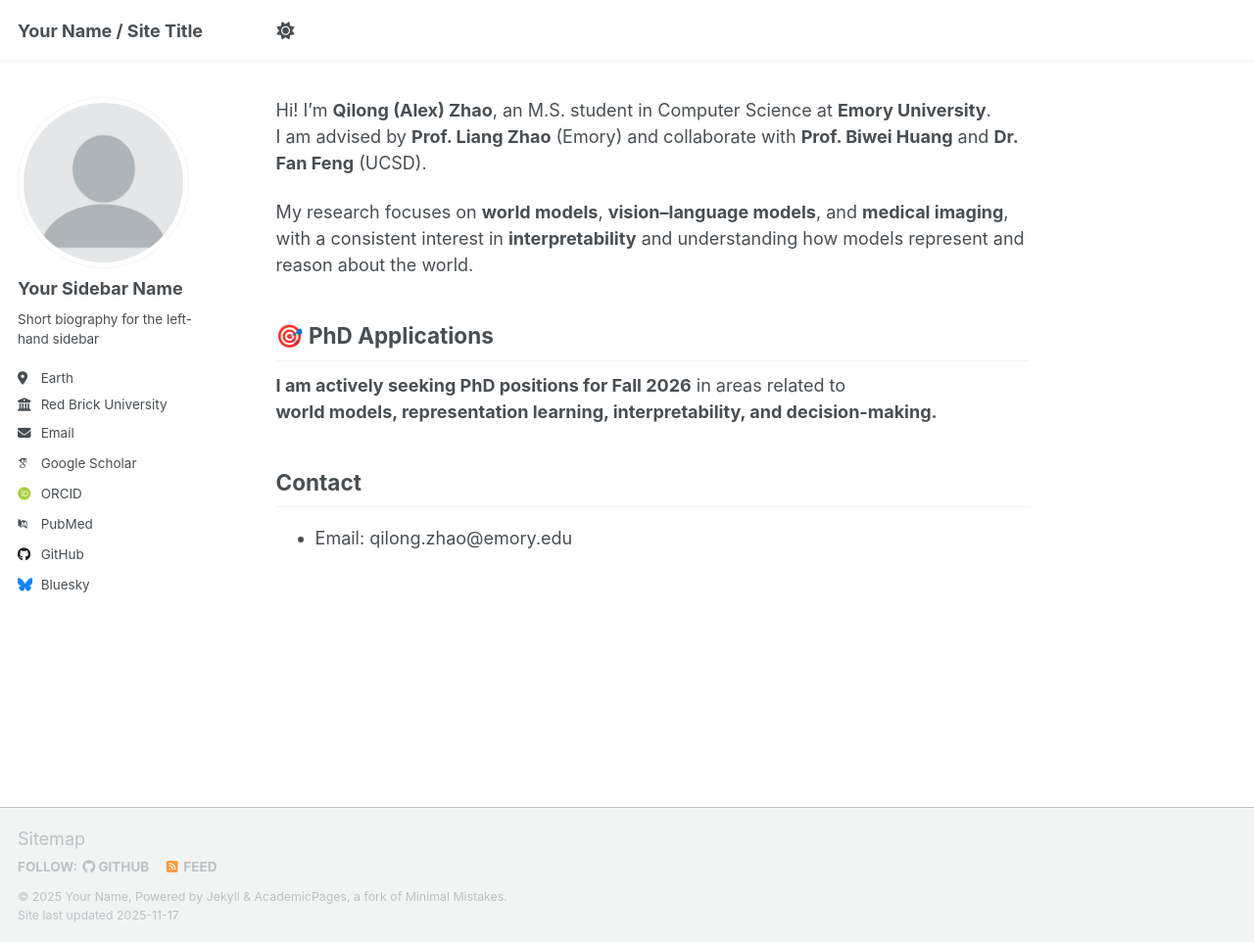
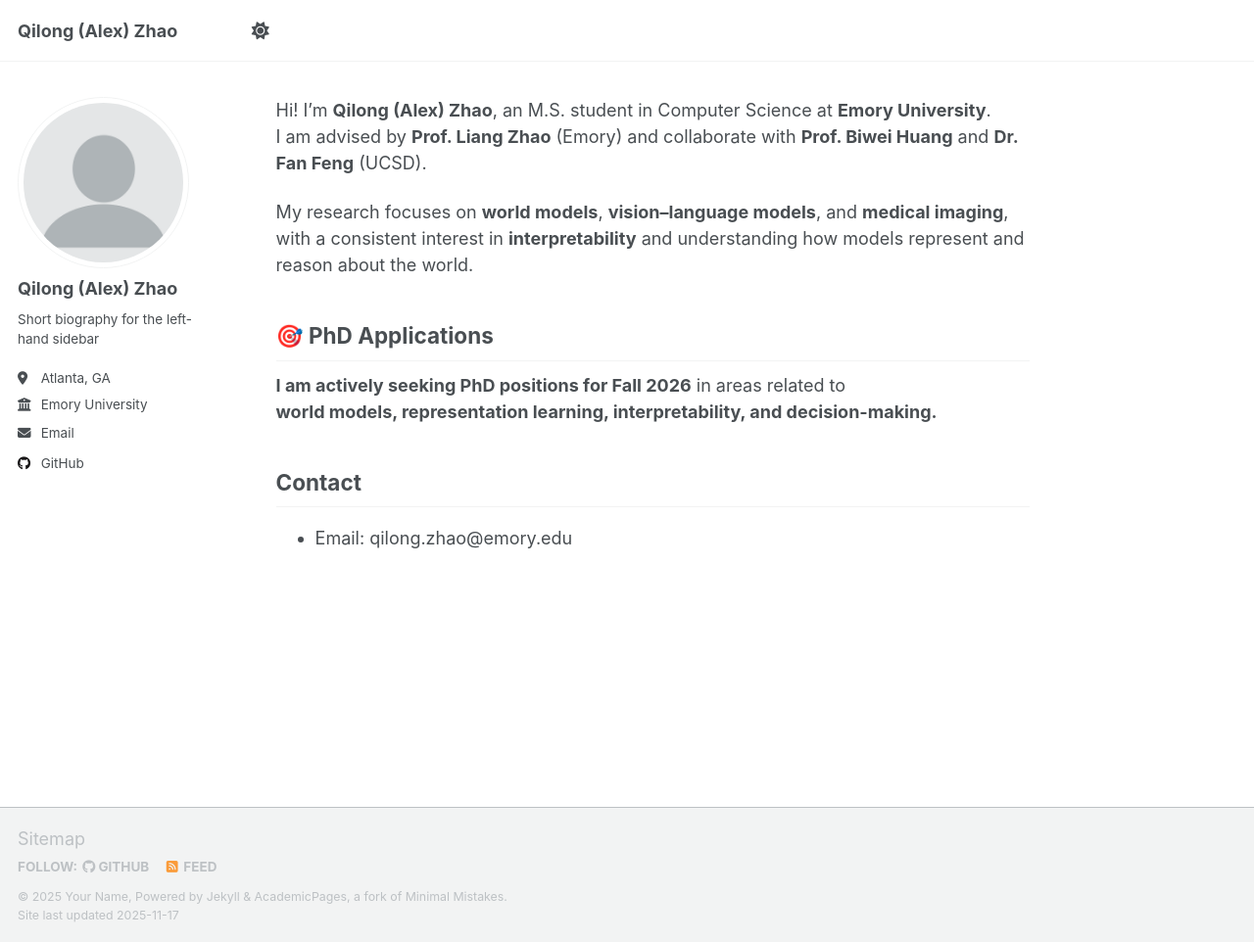
Before and after one commit to AlexQilong/alexqilong.github.io, a Jekyll site: the page built from _pages/about.md, in a window 1280 px wide and 962 px high. Shown: the whole window at 98% size. Built offline with Jekyll 4.4.1, drawn with Linux system fonts in a browser that asks for light colours; some web fonts are replaced; a script that is not in the unit is left out.

Commit message:
Update _config.yml

```diff
--- a/_config.yml
+++ b/_config.yml
@@ -9,7 +9,7 @@
 # Basic Site Settings
 locale                   : "en-US"
 site_theme               : "default" # Currently available options are "default", "air"
-title                    : "Your Name / Site Title"
+title                    : "Qilong (Alex) Zhao"
 title_separator          : "-"
 name                     : &name "Your Name"
 description              : &description "Your Name's academic portfolio"   # Update this with a general description of your site, this is the default if not overridden by a page
@@ -24,23 +24,20 @@
 author:
   # Biographic information
   avatar           : "profile.png"
-  name             : "Your Sidebar Name"
+  name             : "Qilong (Alex) Zhao"
   pronouns         : # example: "she/her"
   bio              : "Short biography for the left-hand sidebar"
-  location         : "Earth"
-  employer         : "Red Brick University"
+  location         : "Atlanta, GA"
+  employer         : "Emory University"
   uri              : # URL
-  email            : "none@example.org"
+  email            : "qilong.zhao@emory.edu"
 
   # Academic websites
   academia         : # URL
   arxiv            : # URL - Update with the correct link to your profile
-  googlescholar    : "https://scholar.google.com/citations?user=PS_CX0AAAAAJ"
   inspire-hep      : # URL
   impactstory      : # URL
-  orcid            : "https://orcid.org/yourorcidurl"
   semantic         : # URL
-  pubmed           : "https://www.ncbi.nlm.nih.gov/pubmed/?term=john+snow"
   researchgate     : # URL
   scopus           : # URL
 
@@ -48,13 +45,12 @@
   bitbucket        : # Username - Update with your username on the site
   codepen          : # Username
   dribbble         : # Username
-  github           : "academicpages"
+  github           : "https://github.com/AlexQilong"
   kaggle           : # Username
   stackoverflow    : # User number or user number and name (i.e., use "1" or "1/jeff-atwood")
 
   # Social media
   artstation       : # Username
-  bluesky          : "bsky.app" # Replace this with you Bluesky username
   facebook         : # Username
   flickr           : # Username
   foursquare       : # Username
```
